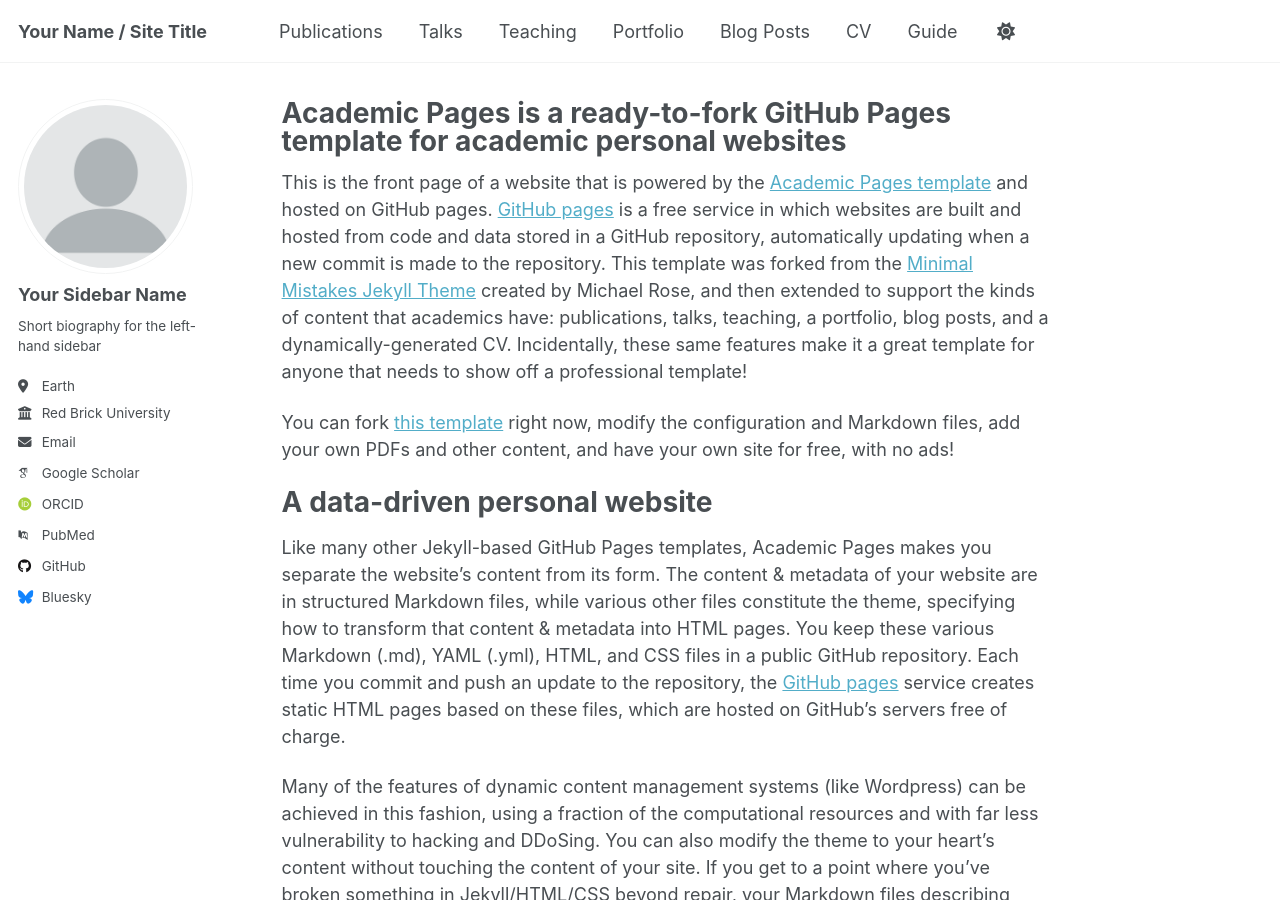
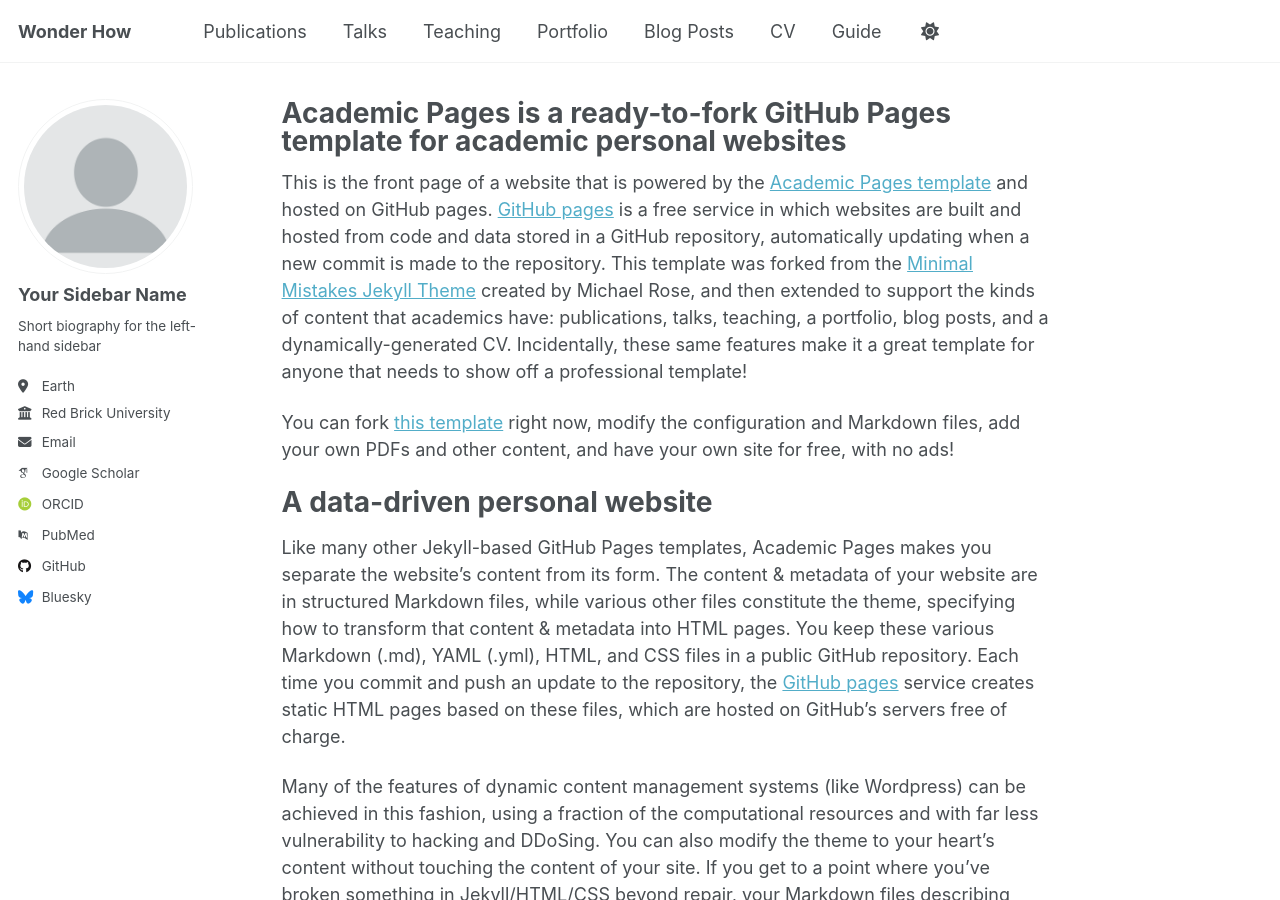
Before and after one commit to Wonder-How/Wonder-How.github.io, a Jekyll site: the page built from _pages/about.md, in a window 1280 px wide and 900 px high. Built offline with Jekyll 4.4.1, drawn with Linux system fonts in a browser that asks for light colours; some web fonts are replaced; a script that is not in the unit is left out.

Commit message:
try_motify

```diff
--- a/_config.yml
+++ b/_config.yml
@@ -9,7 +9,7 @@
 # Basic Site Settings
 locale                   : "en-US"
 site_theme               : "default"
-title                    : "Your Name / Site Title"
+title                    : "Wonder How"
 title_separator          : "-"
 name                     : &name "Your Name"
 description              : &description "personal description"
```
